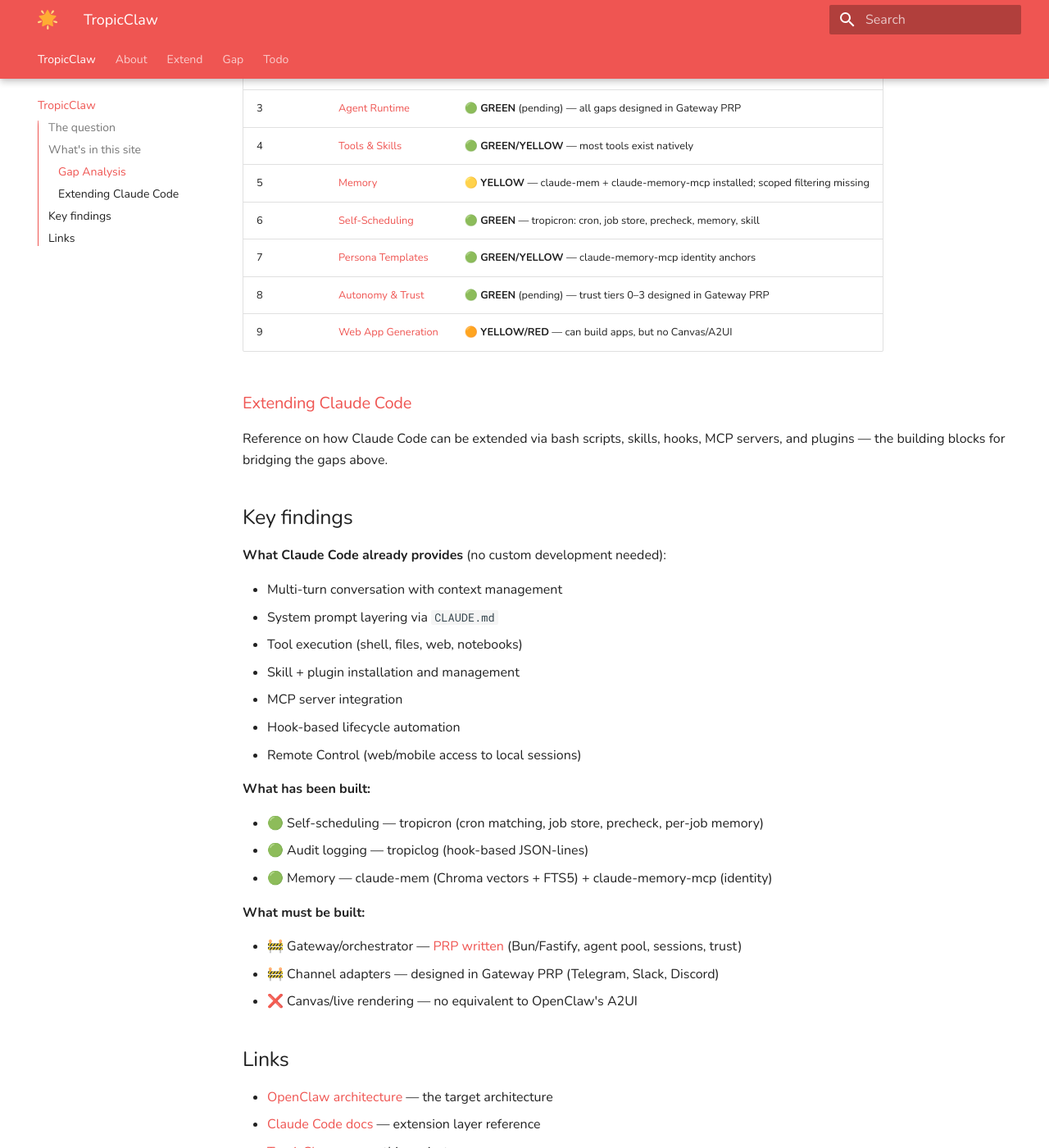
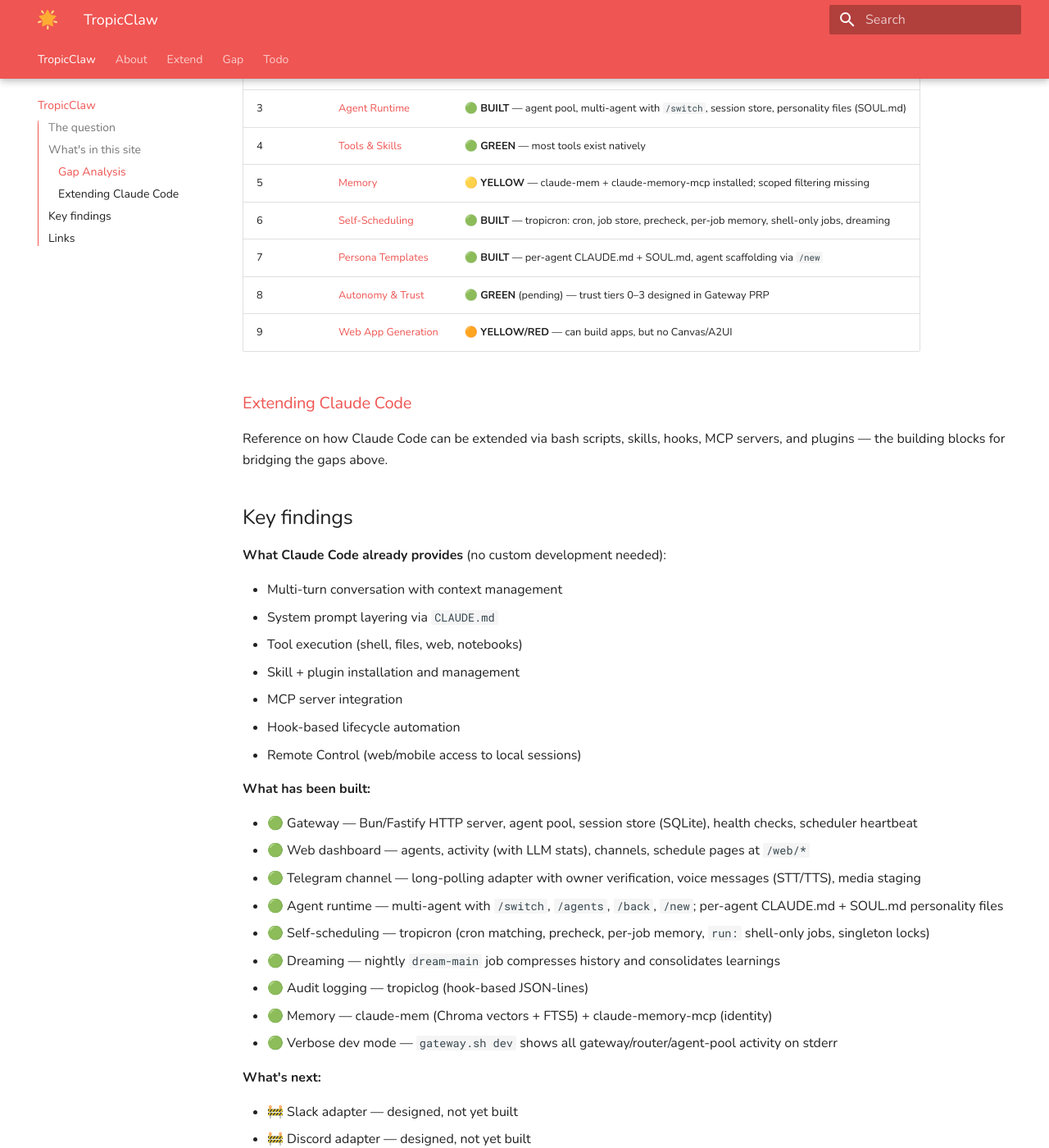
Before and after one commit to pforret/TropicClaw, an MkDocs documentation site: the page built from docs/index.md, in a window 1280 px wide and 1400 px high, scrolled down 937 px. Shown: the whole window at 82% size. Built offline with MkDocs 1.6.1 and Material for MkDocs 9.7.7, drawn with Linux system fonts in a browser that asks for light colours; some of the changed text lies outside the part shown.

Commit message:
MOD: index.md

```diff
--- a/docs/index.md
+++ b/docs/index.md
@@ -24,13 +24,13 @@ Subsystem-by-subsystem comparison of OpenClaw vs Claude Code. Each page covers w
 
 | # | Subsystem                                          | Verdict                                                                       |
 |---|----------------------------------------------------|--------------------------------------------------------------------|
-| 1 | [Gateway](gap/01-gateway.md)                       | 🟢 **GREEN** (pending) — fully designed in [Gateway PRP](todo/PRPs/2026-03-07-gateway.md) |
-| 2 | [Channels](gap/02-channels.md)                     | 🔴 **RED** — only Slack MCP; Telegram/Slack/Discord designed in Gateway PRP |
-| 3 | [Agent Runtime](gap/03-agent-runtime.md)           | 🟢 **GREEN** (pending) — all gaps designed in Gateway PRP         |
-| 4 | [Tools & Skills](gap/04-tools-skills.md)           | 🟢 **GREEN/YELLOW** — most tools exist natively                   |
+| 1 | [Gateway](gap/01-gateway.md)                       | 🟢 **BUILT** — Bun/Fastify gateway with HTTP API, web dashboard, health checks |
+| 2 | [Channels](gap/02-channels.md)                     | 🟡 **PARTIAL** — Telegram adapter running; Slack/Discord designed but not yet built |
+| 3 | [Agent Runtime](gap/03-agent-runtime.md)           | 🟢 **BUILT** — agent pool, multi-agent with `/switch`, session store, personality files (SOUL.md) |
+| 4 | [Tools & Skills](gap/04-tools-skills.md)           | 🟢 **GREEN** — most tools exist natively                          |
 | 5 | [Memory](gap/05-memory.md)                         | 🟡 **YELLOW** — claude-mem + claude-memory-mcp installed; scoped filtering missing |
-| 6 | [Self-Scheduling](gap/06-self-scheduling.md)       | 🟢 **GREEN** — tropicron: cron, job store, precheck, memory, skill |
-| 7 | [Persona Templates](gap/07-persona-templates.md)   | 🟢 **GREEN/YELLOW** — claude-memory-mcp identity anchors          |
+| 6 | [Self-Scheduling](gap/06-self-scheduling.md)       | 🟢 **BUILT** — tropicron: cron, job store, precheck, per-job memory, shell-only jobs, dreaming |
+| 7 | [Persona Templates](gap/07-persona-templates.md)   | 🟢 **BUILT** — per-agent CLAUDE.md + SOUL.md, agent scaffolding via `/new` |
 | 8 | [Autonomy & Trust](gap/08-autonomy-trust.md)       | 🟢 **GREEN** (pending) — trust tiers 0–3 designed in Gateway PRP  |
 | 9 | [Web App Generation](gap/09-web-app-generation.md) | 🟠 **YELLOW/RED** — can build apps, but no Canvas/A2UI           |
 
@@ -52,14 +52,21 @@ Reference on how Claude Code can be extended via bash scripts, skills, hooks, MC
 
 **What has been built:**
 
-- 🟢 Self-scheduling — tropicron (cron matching, job store, precheck, per-job memory)
+- 🟢 Gateway — Bun/Fastify HTTP server, agent pool, session store (SQLite), health checks, scheduler heartbeat
+- 🟢 Web dashboard — agents, activity (with LLM stats), channels, schedule pages at `/web/*`
+- 🟢 Telegram channel — long-polling adapter with owner verification, voice messages (STT/TTS), media staging
+- 🟢 Agent runtime — multi-agent with `/switch`, `/agents`, `/back`, `/new`; per-agent CLAUDE.md + SOUL.md personality files
+- 🟢 Self-scheduling — tropicron (cron matching, precheck, per-job memory, `run:` shell-only jobs, singleton locks)
+- 🟢 Dreaming — nightly `dream-main` job compresses history and consolidates learnings
 - 🟢 Audit logging — tropiclog (hook-based JSON-lines)
 - 🟢 Memory — claude-mem (Chroma vectors + FTS5) + claude-memory-mcp (identity)
+- 🟢 Verbose dev mode — `gateway.sh dev` shows all gateway/router/agent-pool activity on stderr
 
-**What must be built:**
+**What's next:**
 
-- 🚧 Gateway/orchestrator — [PRP written](todo/PRPs/2026-03-07-gateway.md) (Bun/Fastify, agent pool, sessions, trust)
-- 🚧 Channel adapters — designed in Gateway PRP (Telegram, Slack, Discord)
+- 🚧 Slack adapter — designed, not yet built
+- 🚧 Discord adapter — designed, not yet built
+- 🚧 Trust tiers — 0–3 levels designed in [Gateway PRP](todo/PRPs/2026-03-07-gateway.md)
 - ❌ Canvas/live rendering — no equivalent to OpenClaw's A2UI
 
 ## Links
```
